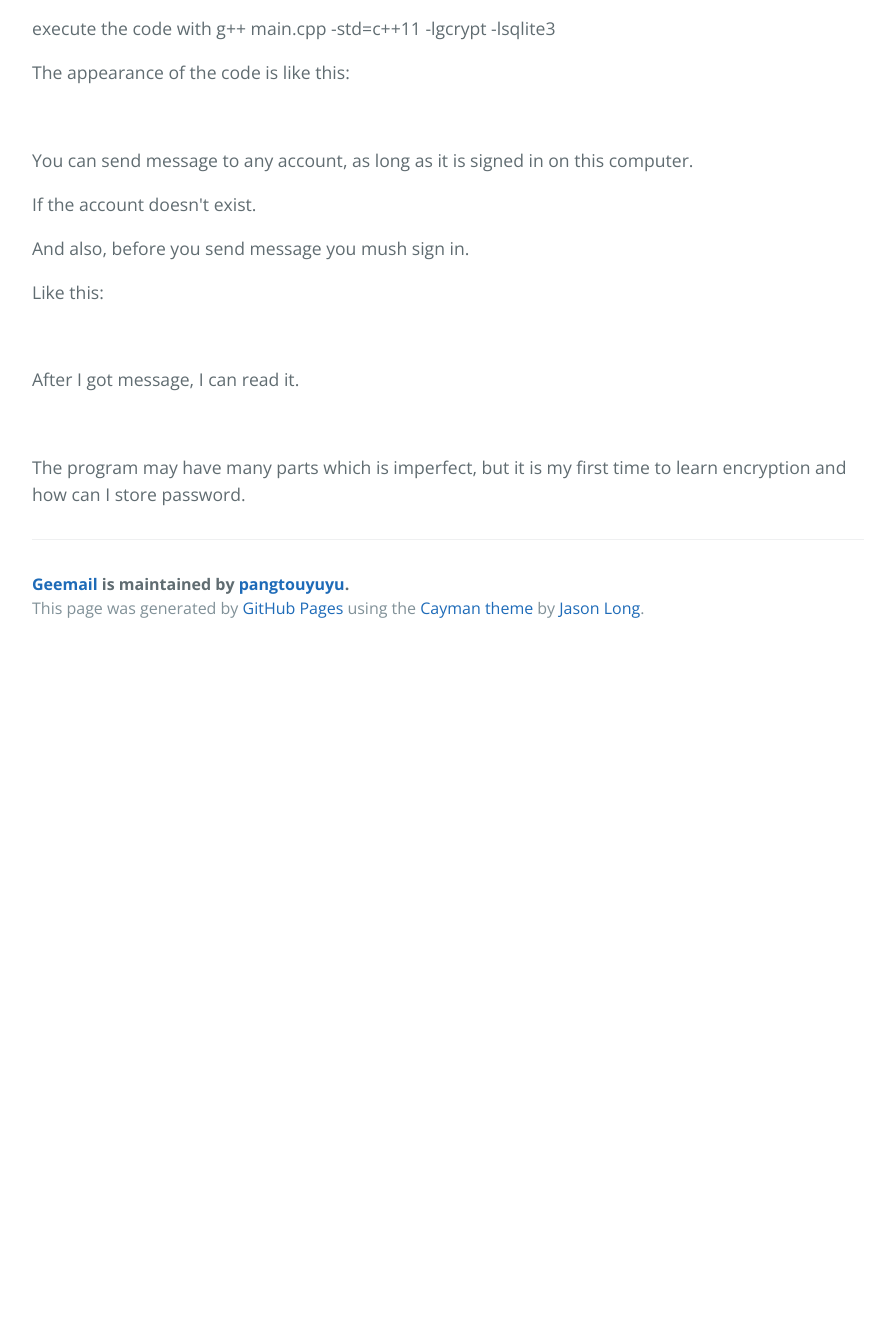
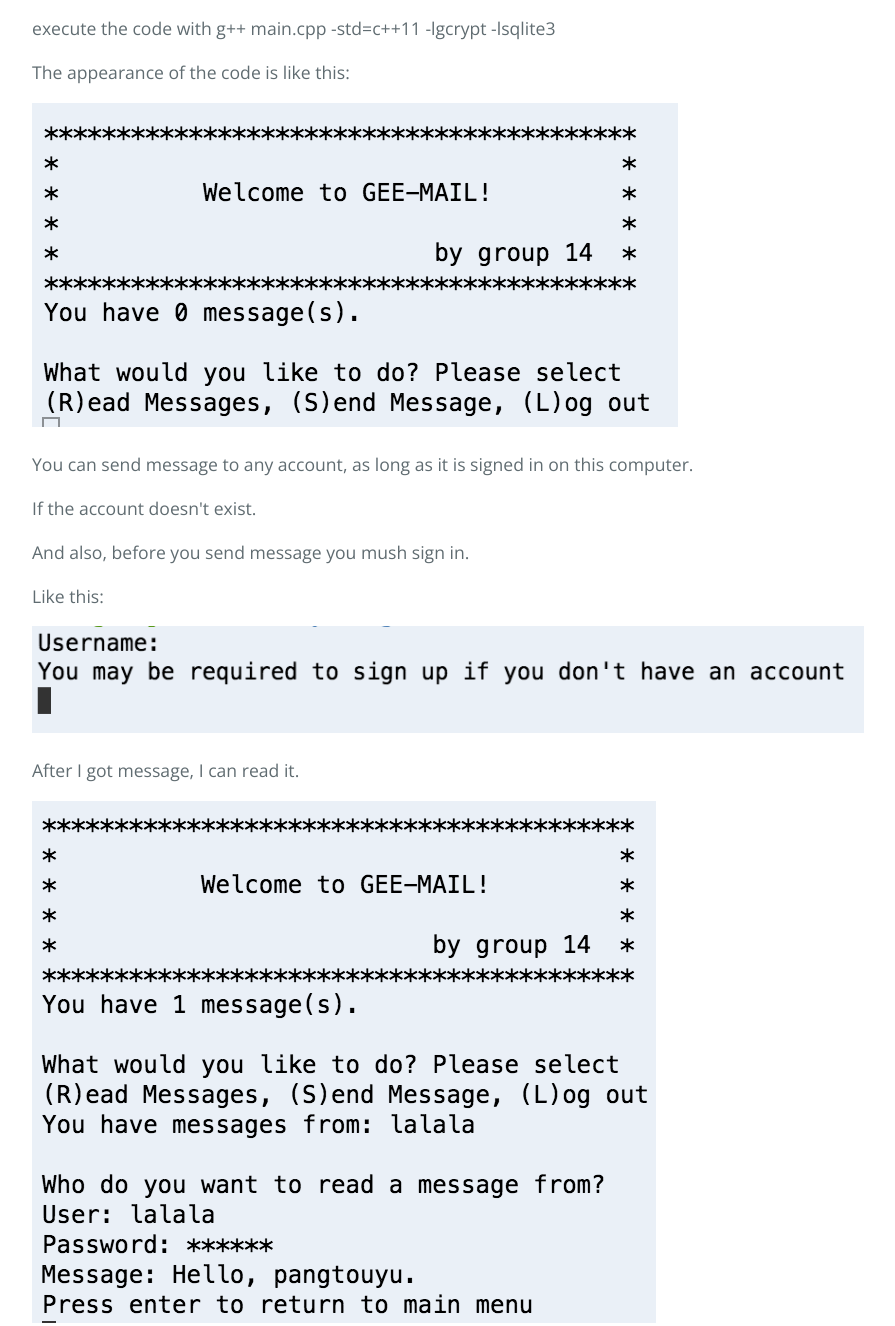
Before and after one commit to pangtouyuyu/geemail, a plain HTML site: page index.html in a window 1280 px wide. Shown: the part 400-1726 px from the top of the page, without its empty margins (192-1087 px from the left). Before the commit the page ends 1052 px from the top, so only its background shows below. Drawn offline with nearby package versions, Linux system fonts and the light colour scheme.

Commit message:
Update index.html

```diff
--- a/index.html
+++ b/index.html
@@ -19,16 +19,16 @@
     <section class="main-content">
       <p>execute the code with g++ main.cpp -std=c++11 -lgcrypt -lsqlite3</p>
       The appearance of the code is like this:<p>
-      <img src=""><p>
+      <img src="https://raw.githubusercontent.com/pangtouyuyu/geemail/gh-pages/Screen%20Shot%202016-12-10%20at%2013.10.33.png"><p>
       You can send message to any account, as long as it is signed in on this computer.<p>
       If the account doesn't exist.<p>
       And also, before you send message you mush sign in.<p>
       Like this:<p>
-      <img src=""><p>
+      <img src="https://raw.githubusercontent.com/pangtouyuyu/geemail/gh-pages/Screen%20Shot%202016-12-10%20at%2013.12.29.png"><p>
       After I got message, I can read it.<p>
-      <img src=""><p>
+      <img src="https://raw.githubusercontent.com/pangtouyuyu/geemail/gh-pages/Screen%20Shot%202016-12-10%20at%2013.11.30.png"><p>
       The program may have many parts which is imperfect, but it is my first time to learn encryption and how can I store password.<p>
-
+      Code is too long, so you can view it from github by clicking the icon just under the title of this page.<p>
 
       <footer class="site-footer">
         <span class="site-footer-owner"><a href="https://github.com/pangtouyuyu/geemail">Geemail</a> is maintained by <a href="https://github.com/pangtouyuyu">pangtouyuyu</a>.</span>
```
